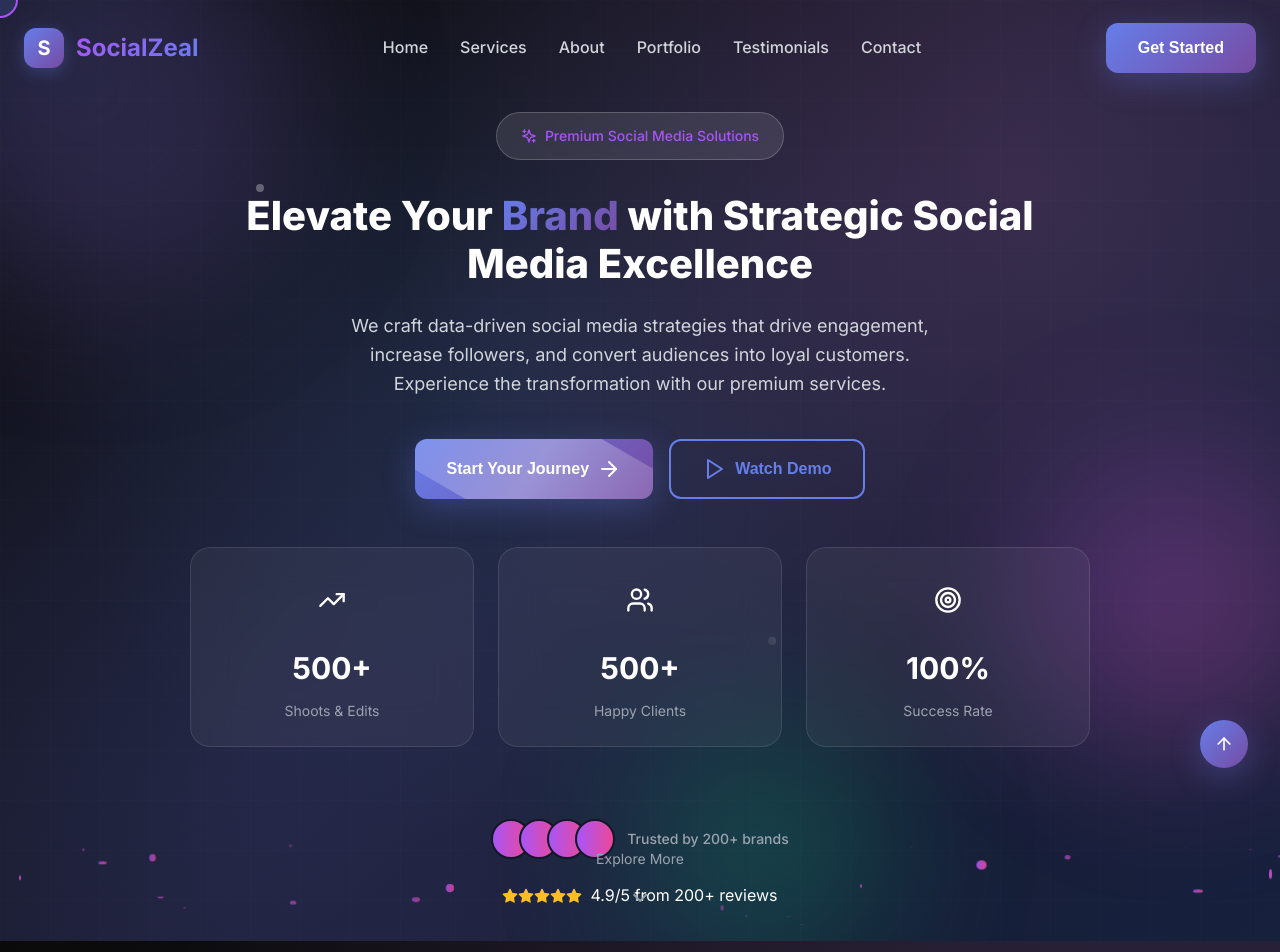
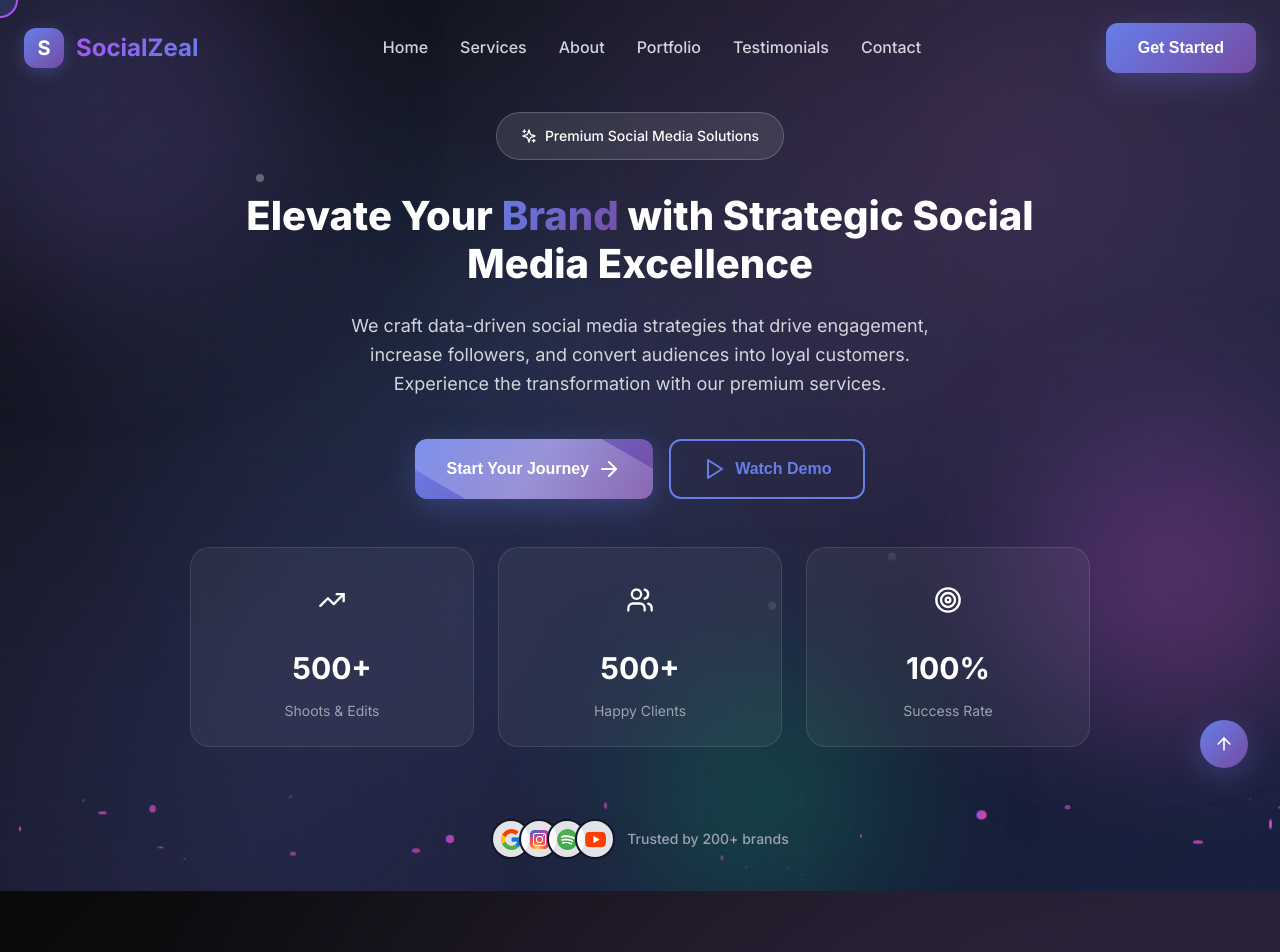
Before and after one commit to vatsal594/SocialZeal, a React (Vite) app: page / in a window 1280 px wide. Shown: the top 952 px of the page. Built offline with nearby package versions, Linux system fonts and the light colour scheme.

Commit message:
Hero Page Updated

```diff
--- a/src/components/Hero.css
+++ b/src/components/Hero.css
@@ -181,7 +181,7 @@
   font-size: 0.875rem;
   font-weight: 500;
   margin-bottom: 2rem;
-  color: #a855f7;
+  color: #ffffff;
 }
 
 .hero-title {
@@ -374,13 +374,23 @@
   width: 2.5rem;
   height: 2.5rem;
   border-radius: 50%;
-  background: linear-gradient(to right, #a855f7, #ec4899);
+  overflow: hidden;
+  display: flex;
+  align-items: center;
+  justify-content: center;
   border: 2px solid #111827;
   margin-left: -0.75rem;
+  background: #ffffffdf;
 }
 
 .hero-avatar:first-child {
   margin-left: 0;
+}
+
+.brand-logo {
+  width: 70%;
+  height: 70%;
+  object-fit: contain; /* ✅ keeps aspect ratio */
 }
 
 .hero-trust-text {
--- a/src/components/Hero.jsx
+++ b/src/components/Hero.jsx
@@ -13,6 +13,10 @@ import {
   ChevronDown,
 } from "lucide-react";
 import "./Hero.css";
+import google from "../assets/google.png";
+import instagram from "../assets/instagram.png";
+import spotify from "../assets/spotify.png";
+import youtube from "../assets/youtube.png";
 
 const Hero = () => {
   const [ref, inView] = useInView({ triggerOnce: true, threshold: 0.1 });
@@ -181,9 +185,10 @@ const Hero = () => {
               transition={{ delay: 0.4 }}
               className="hero-subtitle"
             >
-              We craft data-driven social media strategies that drive engagement,
-              increase followers, and convert audiences into loyal customers.
-              Experience the transformation with our premium services.
+              We craft data-driven social media strategies that drive
+              engagement, increase followers, and convert audiences into loyal
+              customers. Experience the transformation with our premium
+              services.
             </motion.p>
 
             {/* CTA Buttons */}
@@ -269,7 +274,7 @@ const Hero = () => {
             >
               <div className="hero-avatars">
                 <div className="hero-avatar-group">
-                  {[...Array(4)].map((_, i) => (
+                  {[google, instagram, spotify, youtube].map((logo, i) => (
                     <motion.div
                       key={i}
                       className="hero-avatar"
@@ -279,41 +284,21 @@ const Hero = () => {
                         stiffness: 400,
                         damping: 10,
                       }}
-                    ></motion.div>
+                    >
+                      <img
+                        src={logo}
+                        alt={`brand-${i}`}
+                        className="brand-logo"
+                      />
+                    </motion.div>
                   ))}
                 </div>
                 <span className="hero-trust-text">Trusted by 200+ brands</span>
-              </div>
-
-              <div className="hero-reviews">
-                <div className="stars">
-                  {[...Array(5)].map((_, i) => (
-                    <Star key={i} size={16} fill="currentColor" />
-                  ))}
-                </div>
-                <span>4.9/5 from 200+ reviews</span>
               </div>
             </motion.div>
           </motion.div>
         </div>
       </div>
-
-      {/* Scroll Indicator */}
-      <motion.div
-        className="hero-scroll-indicator"
-        initial={{ opacity: 0 }}
-        animate={{ opacity: 1 }}
-        transition={{ delay: 1.5 }}
-        onClick={scrollToNext}
-      >
-        <span>Explore More</span>
-        <motion.div
-          animate={{ y: [0, 8, 0] }}
-          transition={{ duration: 2, repeat: Infinity }}
-        >
-          <ChevronDown size={24} />
-        </motion.div>
-      </motion.div>
     </motion.section>
   );
 };
```
